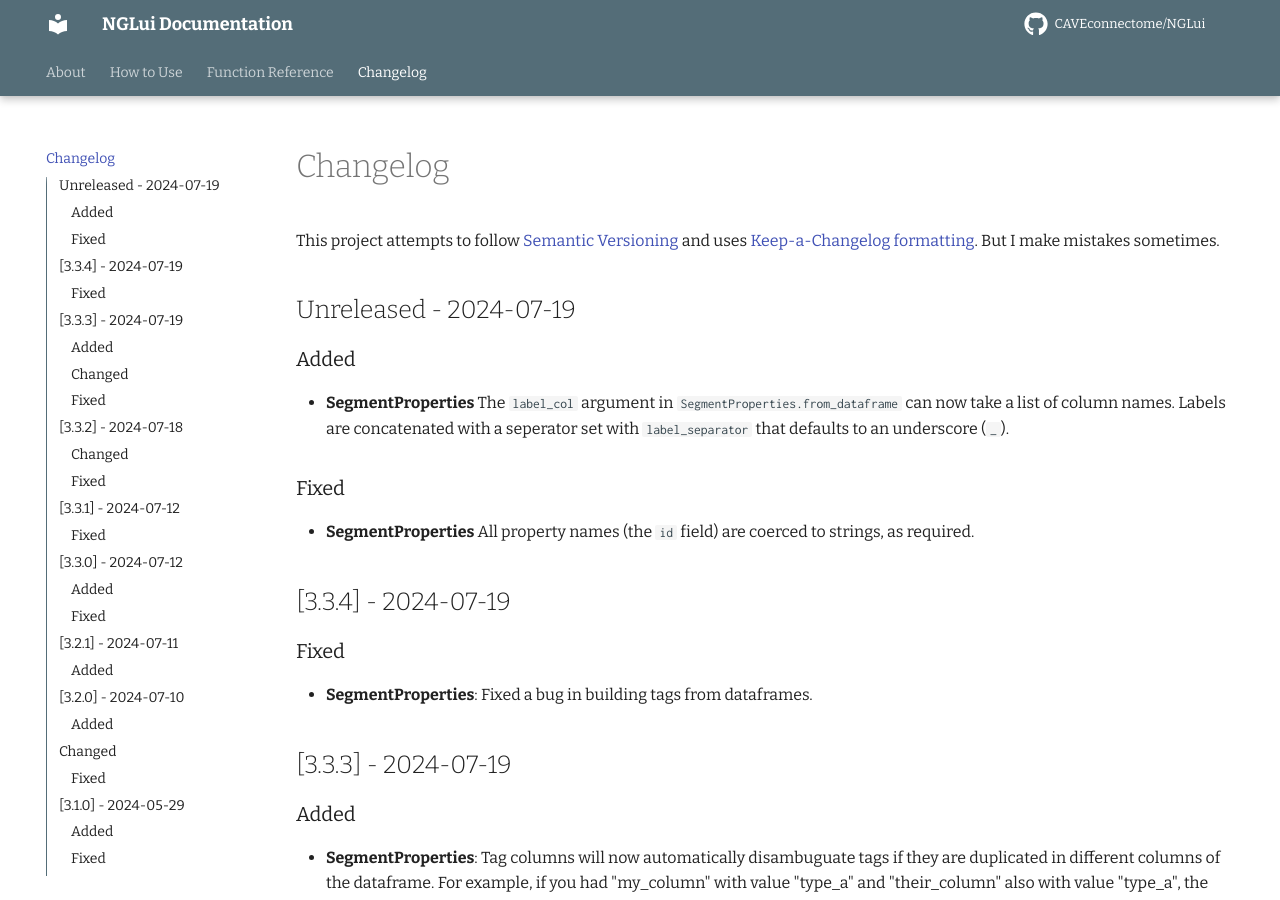
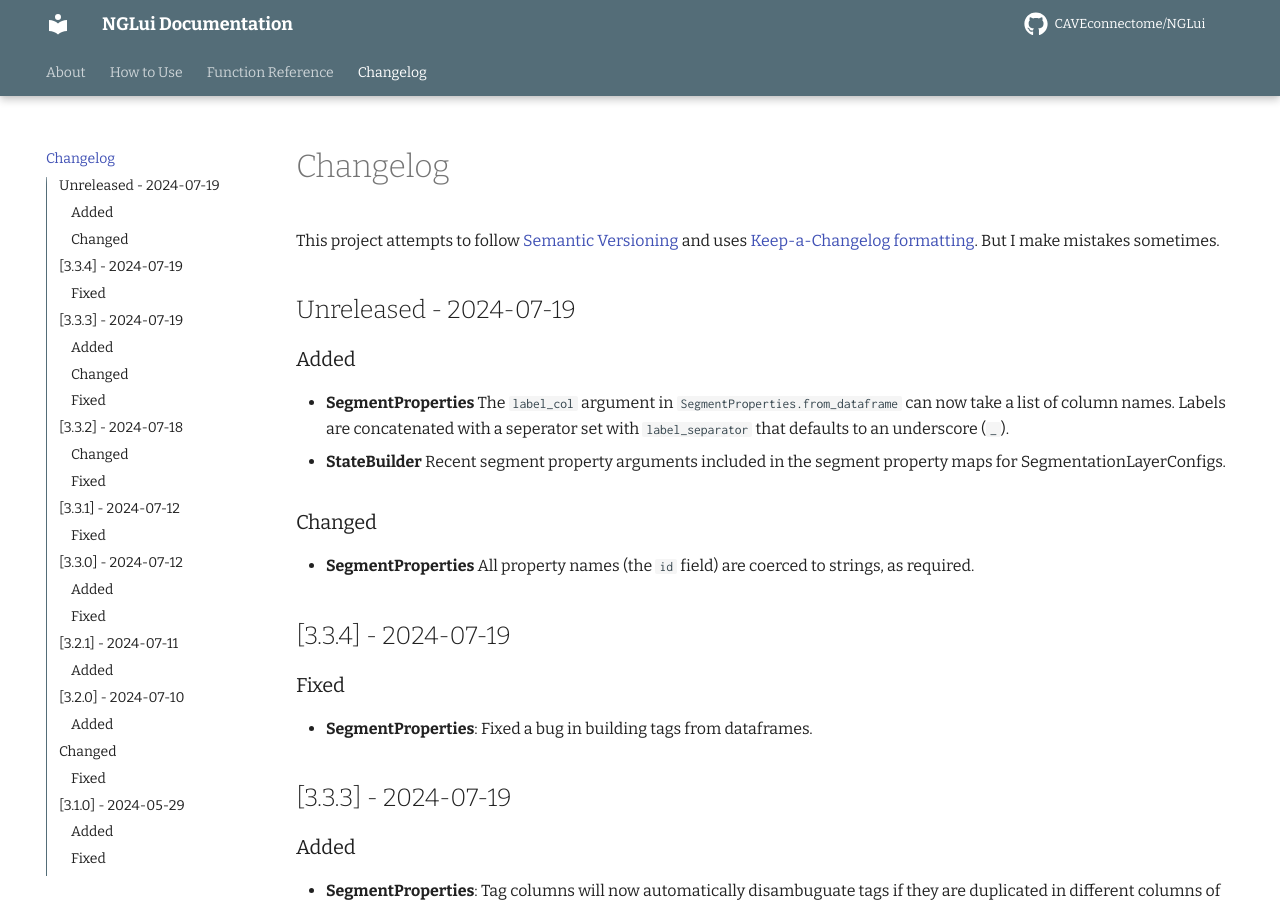
Before and after one commit to CAVEconnectome/nglui, an MkDocs documentation site: the page built from docs/changelog.md, in a window 1280 px wide and 900 px high. Built offline with MkDocs 1.6.1 and Material for MkDocs 9.7.7, drawn with Linux system fonts in a browser that asks for light colours; comment, search, counter and statistics services are not loaded.

Commit message:
update changelog

```diff
--- a/docs/changelog.md
+++ b/docs/changelog.md
@@ -7,8 +7,9 @@ This project attempts to follow [Semantic Versioning](https://semver.org) and us
 ### Added
 
 - **SegmentProperties** The `label_col` argument in `SegmentProperties.from_dataframe` can now take a list of column names. Labels are concatenated with a seperator set with `label_separator` that defaults to an underscore (`_`).
+- **StateBuilder** Recent segment property arguments included in the segment property maps for SegmentationLayerConfigs.
 
-### Fixed
+### Changed
 
 - **SegmentProperties** All property names (the `id` field) are coerced to strings, as required.
 
```
